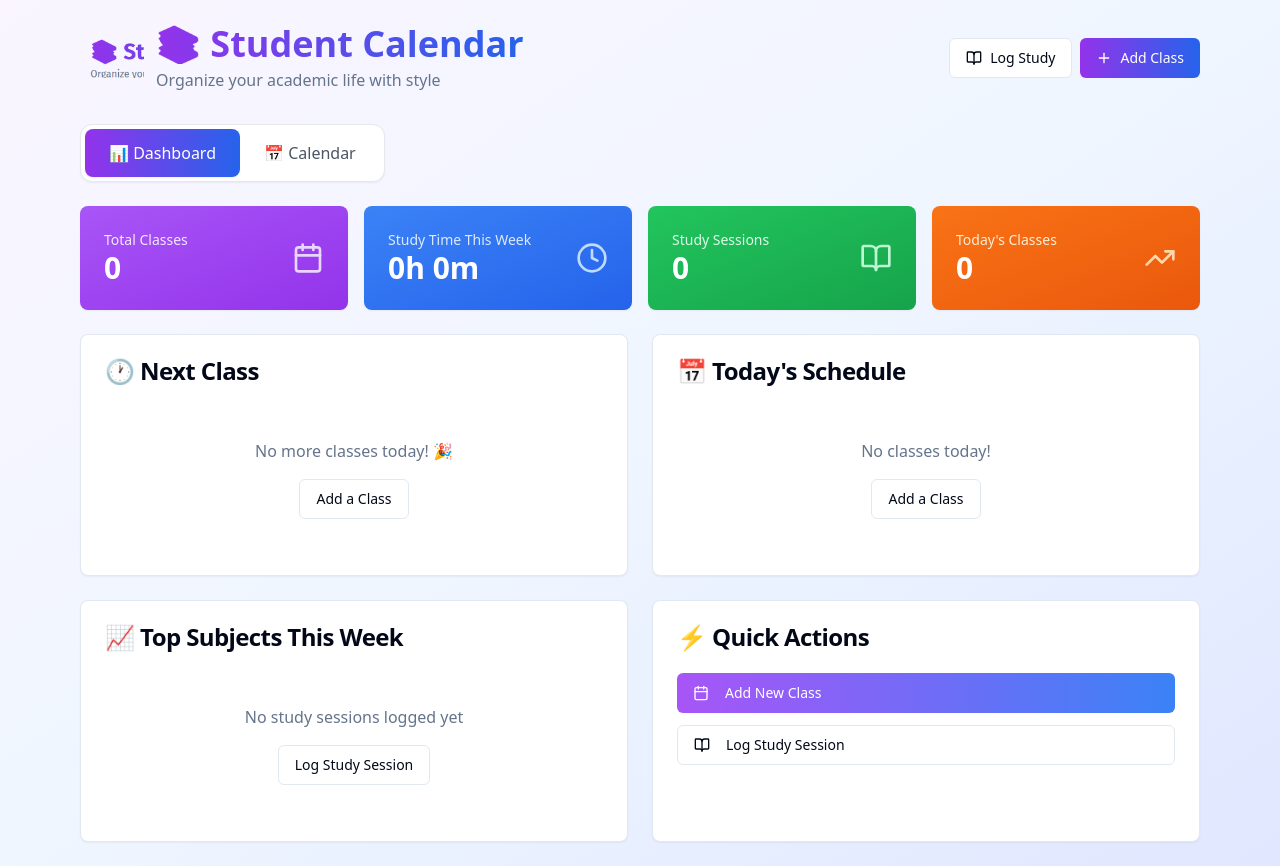
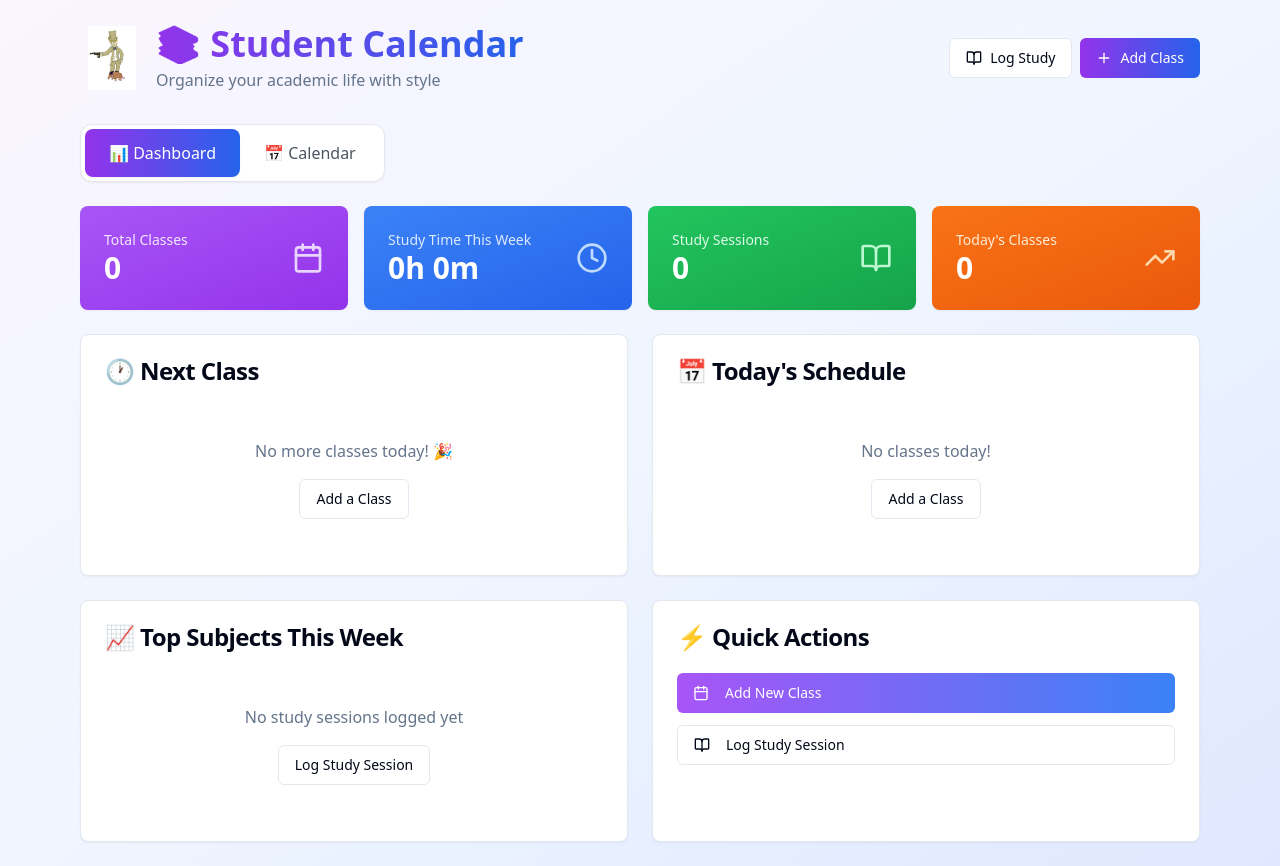
Before and after one commit to Innes79/student-calendar-app, a React (Vite) app: page / in a window 1280 px wide. Built offline with nearby package versions, Linux system fonts and the light colour scheme.

Commit message:
Revert unnecessary changes
Revert changes made after the initial logo addition.

```diff
--- a/src/components/Header.tsx
+++ b/src/components/Header.tsx
@@ -13,7 +13,7 @@ export const Header: React.FC<HeaderProps> = ({ onAddClass, onAddStudySession })
     <div className="flex flex-col sm:flex-row justify-between items-start sm:items-center gap-4 mb-8">
       <div className="flex items-center gap-3">
         <img
-          src="/lovable-uploads/ee030169-8906-49ee-b55e-5c839aadc54b.png"
+          src="/lovable-uploads/59769ea3-f8bb-42b1-bd95-b500d76f5227.png"
           alt="Student Calendar Logo"
           className="w-16 h-16 object-contain"
         />
```
